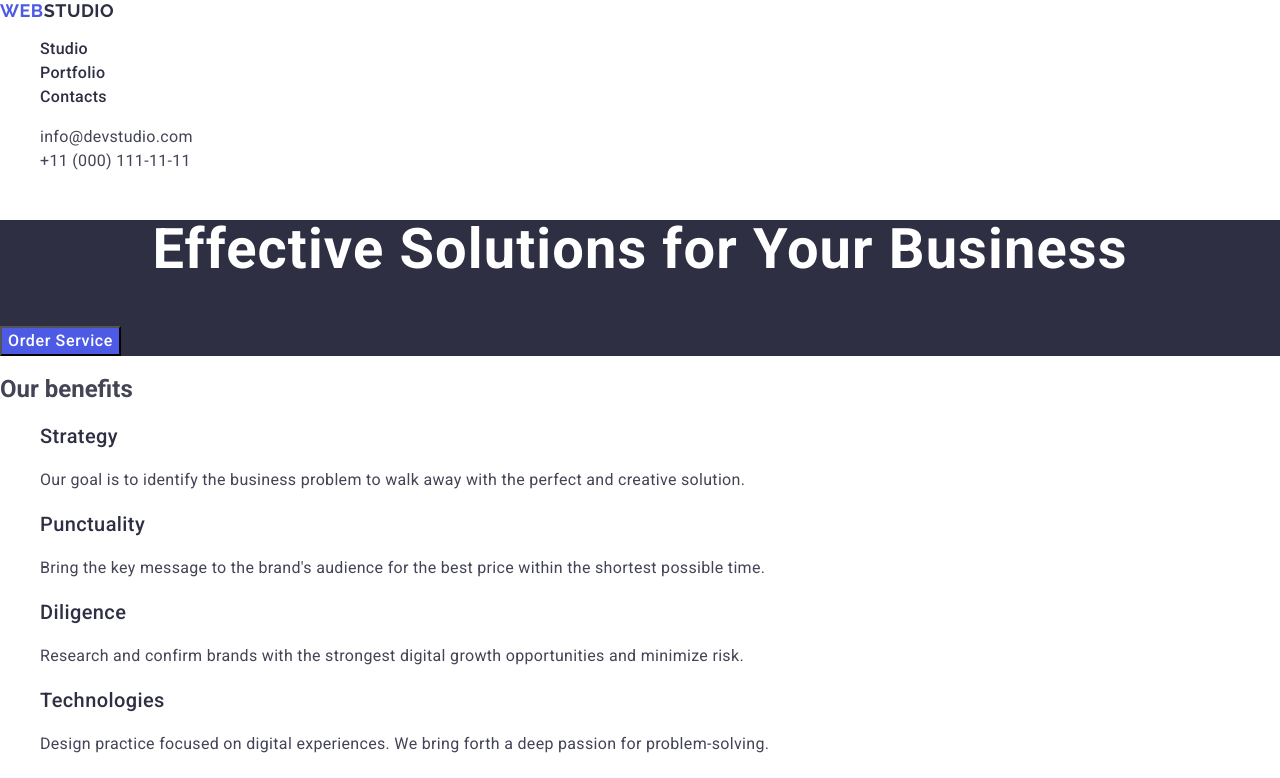
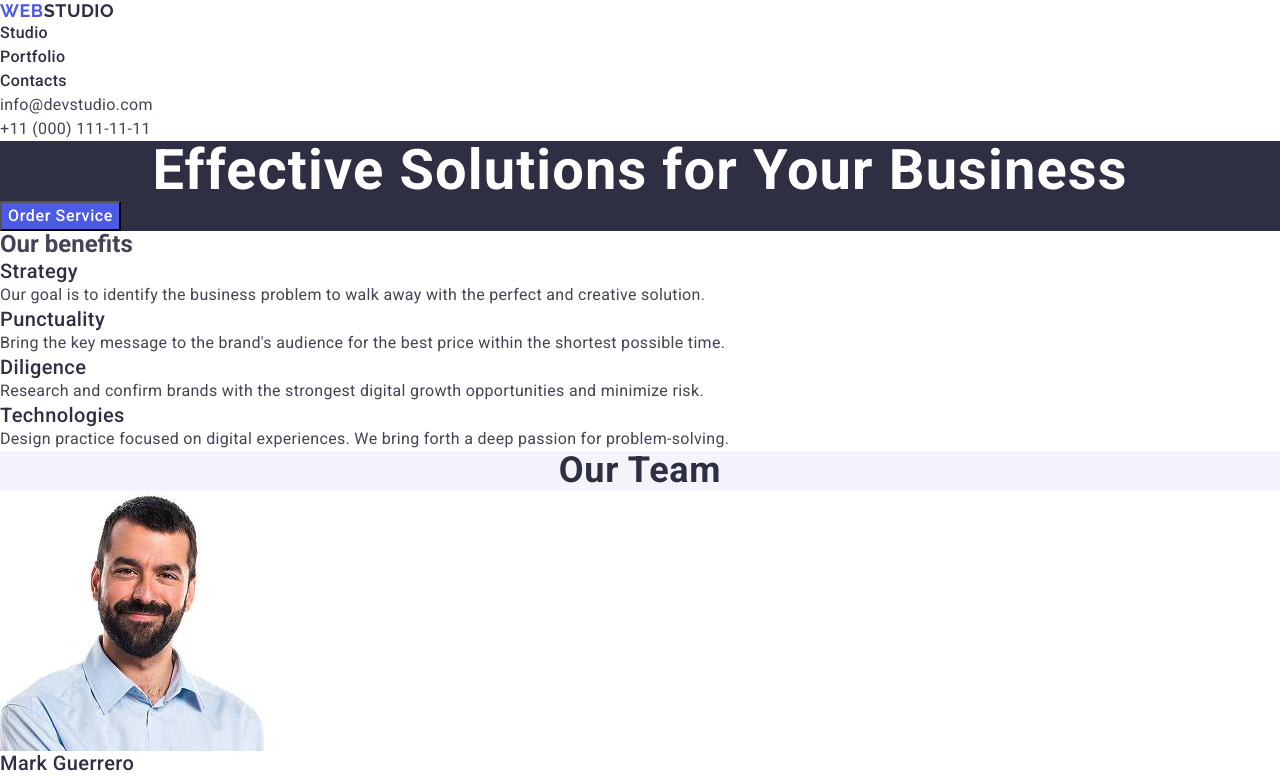
Before and after one commit to ValeriiBrykalov7/goit-markup-hw-03, a plain HTML site: page index.html in a window 1280 px wide. Shown: the top 778 px of the page. Drawn offline with nearby package versions, Linux system fonts and the light colour scheme.

Commit message:
edit index

```diff
--- a/css/styles.css
+++ b/css/styles.css
@@ -3,12 +3,25 @@ body {
     background-color: #FFFFFF;
     color:#434455;
 }
+h1, h2, h3 {
+    margin: 0;
+    padding: 0;
+}
+p {
+    margin: 0;
+    padding: 0;
+}
 ul {
+    margin: 0;
+    padding-left: 0;
     list-style-type: none;
 }
 a {
     text-decoration: none;
     color: #2E2F42;
+}
+img {
+    display: block;
 }
 .navi .logo {
     font-family: "Raleway", sans-serif;
--- a/index.html
+++ b/index.html
@@ -20,12 +20,12 @@
     />
   </head>
   <body>
+    <div class="container">
       <header>
         <nav class="navi">
           <a class="logo" href="./index.html">
             Web<span class="accent">Studio</span>
           </a>
-
           <ul class="menu">
             <li><a class="menu-title" href="./index.html">Studio</a></li>
             <li><a class="menu-title" href="">Portfolio</a></li>
@@ -47,19 +47,23 @@
           </ul>
         </address>
       </header>
+    </div>
     <main>
+      <div class="container">
         <section class="section-first">
           <h1 class="main-title">Effective Solutions for Your Business</h1>
           <button class="push" type="button">Order Service</button>
         </section>
+      </div>
+      <div class="container">
         <section class="section-second">
           <h2 class="section-second-title">Our benefits</h2>
           <ul>
             <li>
               <h3 class="mini-title">Strategy</h3>
               <p class="text">
-              Our goal is to identify the business problem to walk away with the
-              perfect and creative solution.
+                Our goal is to identify the business problem to walk away with
+                the perfect and creative solution.
               </p>
             </li>
             <li>
@@ -85,6 +89,8 @@
             </li>
           </ul>
         </section>
+      </div>
+      <div class="container">
         <section class="section-third">
           <h2 class="section-third-title">Our Team</h2>
           <ul>
@@ -130,6 +136,8 @@
             </li>
           </ul>
         </section>
+      </div>
+      <div class="container">
         <section class="section-fourth">
           <h2 class="section-fourth-title">Our Portfolio</h2>
           <ul>
@@ -195,15 +203,18 @@
             </li>
           </ul>
         </section>
+      </div>
     </main>
+    <div class="container">
       <footer class="end">
         <a class="logo" href="./index.html"
           >Web<span class="accent">Studio</span>
         </a>
         <p class="text">
-        Increase the flow of customers and sales for your business with digital
-        marketing & growth solutions.
+          Increase the flow of customers and sales for your business with
+          digital marketing & growth solutions.
         </p>
       </footer>
+    </div>
   </body>
 </html>
```
Lines whose indentation alone changed are shown as unchanged.
